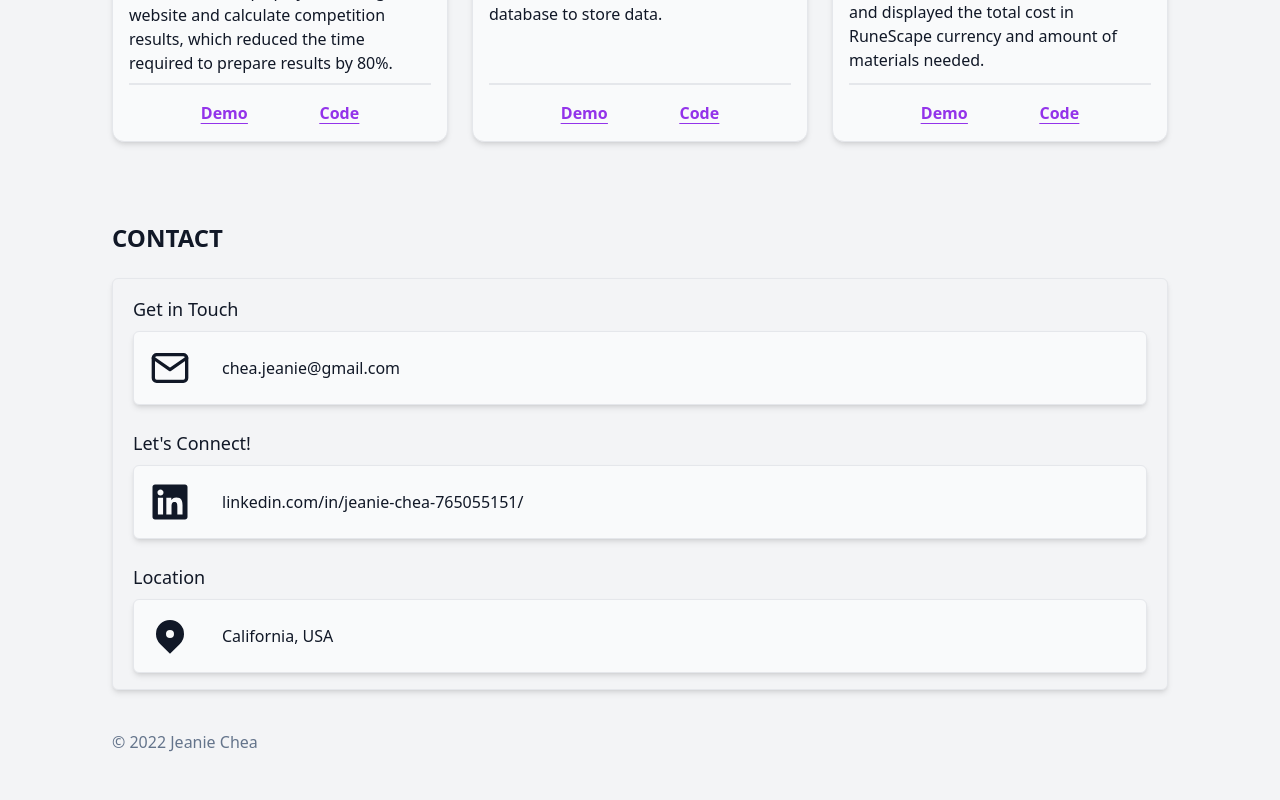
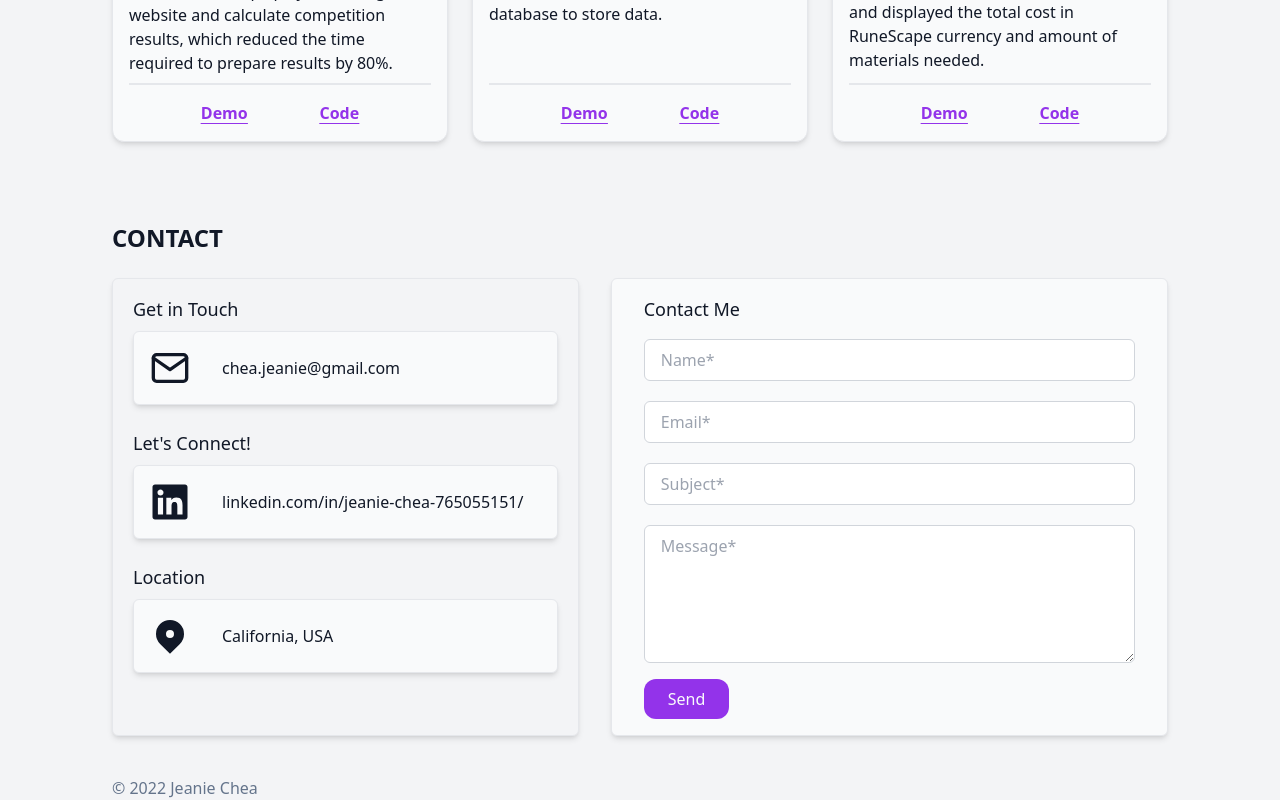
Before and after one commit to jechea14/jechea14.github.io, a React (Create React App) app in the folder portfolio/: page / in a window 1280 px wide. Shown: the part 2245-3045 px from the top of the page. Before the commit the page ends 2999 px from the top, so only its background shows below. Built offline with nearby package versions, Linux system fonts and the light colour scheme.

Commit message:
Forget to uncomment Contact Form

```diff
--- a/portfolio/src/Components/Contact.js
+++ b/portfolio/src/Components/Contact.js
@@ -8,7 +8,7 @@ const Contact = () => {
       <h1 className='text-2xl font-bold text-left pt-10 pb-6'>CONTACT</h1>
       <div className='space-y-6 lg:flex lg:space-x-8 lg:space-y-0'>
         <ContactGetInTouch/>
-        {/* <ContactForm/> */}
+        <ContactForm/>
       </div>
     </section>
   )
```
